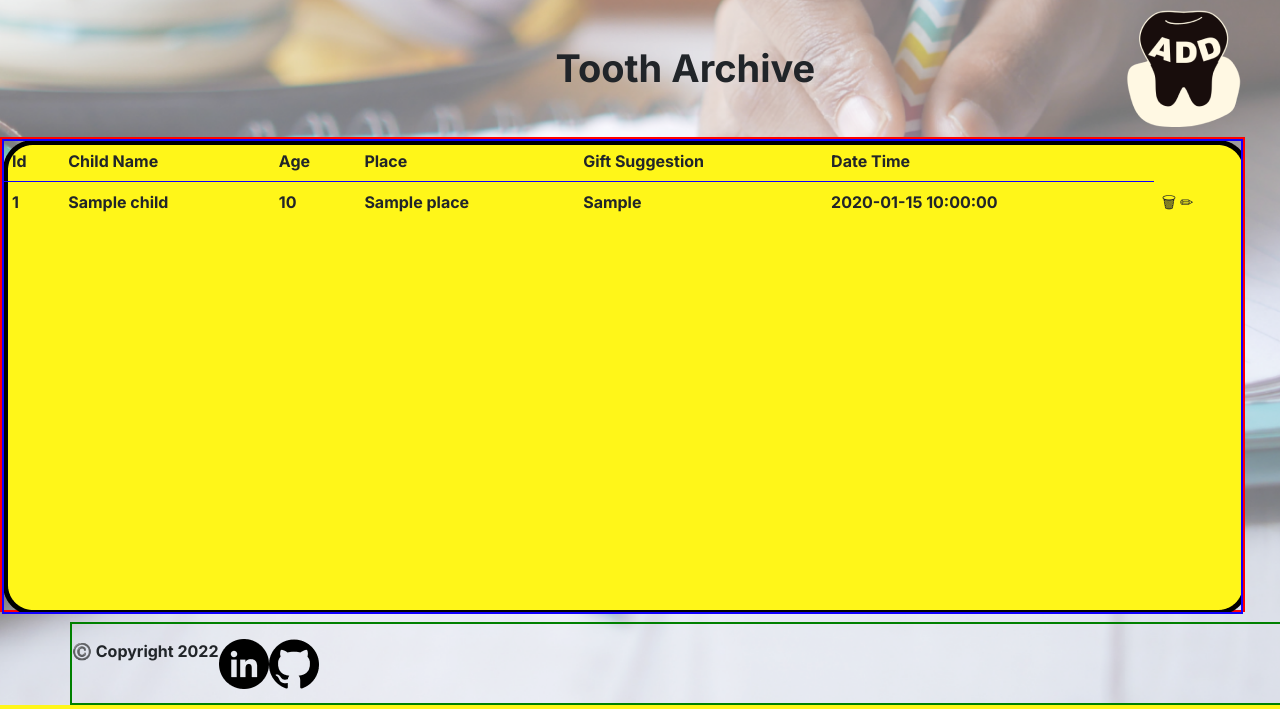
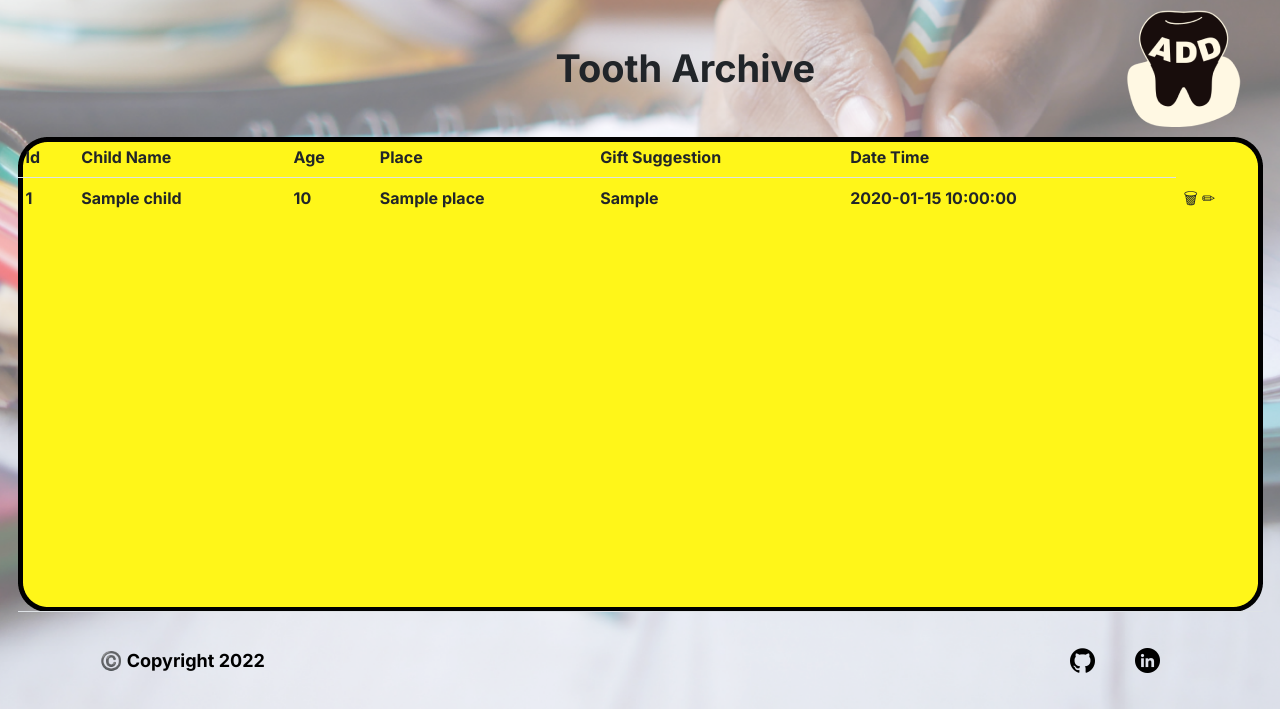
Before and after one commit to mintybubblegum/minniePerez, a PHP site: template src/View/childrenList.php in a window 1280 px wide; the page is wider, and only the part inside the window is pictured. Shown: the part 194-903 px from the top of that part. Run offline with PHP 8.4, Linux system fonts and the light colour scheme; the template is opened without the code that fills it: most values are stand-ins (such as "Sample title", 1, 10 or a date in 2020).

Commit message:
centered form + changed copyright typo

```diff
--- a/public/styles/home.css
+++ b/public/styles/home.css
@@ -14,6 +14,11 @@ header {
 }
 
 /* Home */
+
+main {
+    display: flex;
+    justify-content: center;
+}
 
 .addBox {
     width: 999px;
@@ -37,43 +42,27 @@ header {
 .tableHome {
     width: 1245px;
     height: 475px;
-    border: 2px solid red;
-    display: flex;
-    /* justify-content: space-around; */
-    justify-content: center;
 }
 
 .table {
     width: 1245px;
     height: 475px;
-    border: 2px solid rgb(17, 0, 255);
-    /* display: flex;
-    flex-flow: column wrap;
-    justify-content: space-around; */
 }
 
+.boxTitle {
+    padding: 20px;
+}
 
 /* Footer */
 
-.footerInfo {
-    width: 1333px;
-    height: 83px;
-    display: flex;
-    flex-wrap: wrap;
-    align-content: space-around;
-    margin-top: 10px;
-    margin-left: 70px;
-    border: 2px solid green;
-}
-
-/* .mainFooter {
+.mainFooter {
     display: flex;
     align-items: center;
     padding: 35px 100px;
     justify-content: space-between;
 }
 
-.footerInfo{
+.footerInfo {
     display: inline;
     font-family: "Inter";
     font-size: 18px;
@@ -81,10 +70,15 @@ header {
     color: black;
 }
 
+.footerSocialMedia {
+    display: flex;
+    flex-wrap: wrap;
+}
+
 .footerSocialMedia a {
     padding: 0 20px;
 }
 
-.footer-social-media img {
+.footerSocialMedia img {
     width: 25px;
-} */
+}
--- a/src/View/Components/footer.php
+++ b/src/View/Components/footer.php
@@ -1,12 +1,9 @@
-<footer>
-	<div class="footerInfo">
-		<p>©️ Copyright 2022</p>
-		<a href=""><img src="./public/img/linkedin.png"></a>
-		<a href=""><img src="./public/img/github.png"></a>
-	</div>
-	<!-- class = "mainFooter">
-	<div class="footerSocialMedia">
-		<a href=""><img src="./public/img/linkedin.png"></a>
-		<a href=""><img src="./public/img/github.png"></a>
-	</div> -->
+<footer class="mainFooter">
+		<div class="footerInfo">
+			<p>©️ Copyright 2022</p>
+		</div>
+        <div class="footerSocialMedia">
+            <a href=""><img src="./public/img/github.png"></a>
+            <a href=""><img src="./public/img/linkedin.png"></a>
+        </div>
 </footer>
--- a/src/View/childrenList.php
+++ b/src/View/childrenList.php
@@ -13,9 +13,9 @@
 
 <main>
 <div class="tableHome">
-<table class="table" style= "background-image: url(./public/img/notebookHome.png)">
-        <thead class="boxTitle">
-            <tr>
+    <table class="table" style= "background-image: url(./public/img/notebookHome.png)">
+        <thead>
+            <tr class="boxTitle">
                 <th scope="col">Id</th>
                 <th scope="col">Child Name</th>
                 <th scope="col">Age</th>
```
